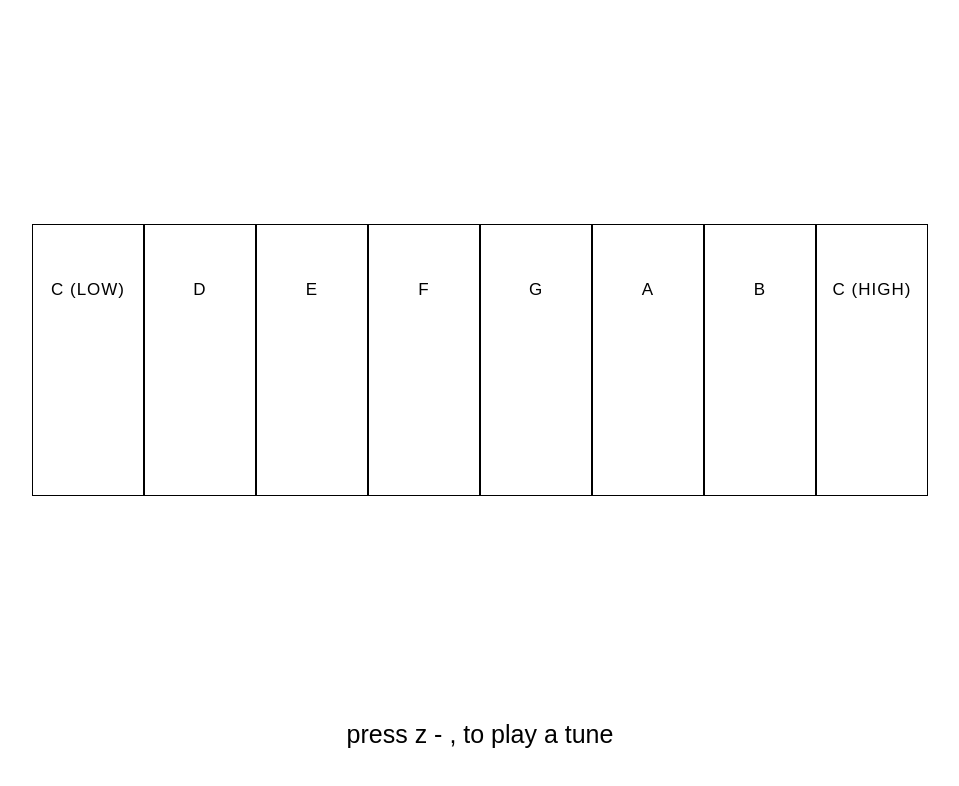
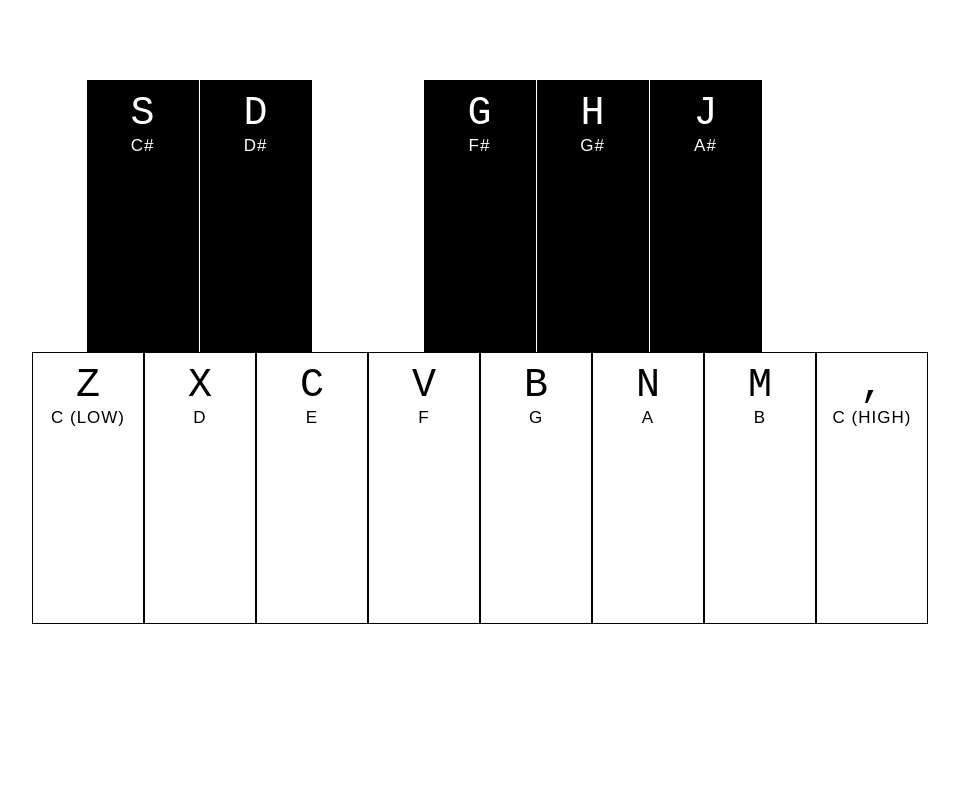
Before and after one commit to C-Powers/piano, a plain HTML site: page index.html in a window 1280 px wide. Shown: the whole page, without its empty margins (160-1119 px from the left). Drawn offline with Linux system fonts and the light colour scheme.

Commit message:
black keys

```diff
--- a/index.html
+++ b/index.html
@@ -9,53 +9,91 @@
 
 <div class="flex-parent">
 
-  <div class="keys">
-    <div data-key="90" class="key">
+  <div class="keyboard">
+    <div class="keys black">
+      <div data-key="83" class="black-key key-js">
+        <kbd>S</kbd>
+        <span class="sound">C#</span>
+      </div>
+      <div data-key="68" class="black-key key-js">
+        <kbd>D</kbd>
+        <span class="sound">D#</span>
+      </div>
+      <div data-key="" class="filler-key">
+        <kbd></kbd>
+        <span class="sound"></span>
+      </div>
+      <div data-key="71" class="black-key key-js">
+        <kbd>G</kbd>
+        <span class="sound">F#</span>
+      </div>
+      <div data-key="72" class="black-key key-js">
+        <kbd>H</kbd>
+        <span class="sound">G#</span>
+      </div>
+      <div data-key="74" class="black-key key-js">
+        <kbd>J</kbd>
+        <span class="sound">A#</span>
+      </div>
+      <div data-key="" class="filler-key">
+        <kbd></kbd>
+        <span class="sound"></span>
+      </div>
+    </div>
+
+    <div class="keys white">
+      <div data-key="90" class="key key-js">
         <kbd>Z</kbd>
         <span class="sound">C (low)</span>
       </div>
-    <div data-key="88" class="key">
+      <div data-key="88" class="key key-js">
         <kbd>X</kbd>
         <span class="sound">D</span>
       </div>
-    <div data-key="67" class="key">
+      <div data-key="67" class="key key-js">
         <kbd>C</kbd>
         <span class="sound">E</span>
       </div>
-    <div data-key="86" class="key">
+      <div data-key="86" class="key key-js">
         <kbd>V</kbd>
         <span class="sound">F</span>
       </div>
-    <div data-key="66" class="key">
+      <div data-key="66" class="key key-js">
         <kbd>B</kbd>
         <span class="sound">G</span>
       </div>
-    <div data-key="78" class="key">
+      <div data-key="78" class="key key-js">
         <kbd>N</kbd>
         <span class="sound">A</span>
       </div>
-    <div data-key="77" class="key">
+      <div data-key="77" class="key key-js">
         <kbd>M</kbd>
         <span class="sound">B</span>
       </div>
-    <div data-key="188" class="key">
+      <div data-key="188" class="key key-js">
         <kbd>,</kbd>
         <span class="sound">c (high)</span>
       </div>
     </div>
+  </div>
 
-  <div class="instructions">
+  <!-- <div class="instructions">
     press z - , to play a tune
-  </div>
+  </div> -->
 
 </div>
 
   <audio data-key="90" src="sounds/c1.wav"></audio>
+  <audio data-key="83" src="sounds/c1s.wav"></audio>
   <audio data-key="88" src="sounds/d1.wav"></audio>
+  <audio data-key="68" src="sounds/d1s.wav"></audio>
   <audio data-key="67" src="sounds/e1.wav"></audio>
   <audio data-key="86" src="sounds/f1.wav"></audio>
+  <audio data-key="71" src="sounds/f1s.wav"></audio>
   <audio data-key="66" src="sounds/g1.wav"></audio>
+  <audio data-key="72" src="sounds/g1s.wav"></audio>
   <audio data-key="78" src="sounds/a1.wav"></audio>
+  <audio data-key="74" src="sounds/a1s.wav"></audio>
   <audio data-key="77" src="sounds/b1.wav"></audio>
   <audio data-key="188" src="sounds/c2.wav"></audio>
 
--- a/js/index.js
+++ b/js/index.js
@@ -11,7 +11,7 @@ function keyPress(e) {
     if (e.propertyName !== 'transform') return;
     this.classList.remove('playing')
   }
-  const keys = document.querySelectorAll('.key')
+  const keys = document.querySelectorAll('.key-js')
   keys.forEach(k => k.addEventListener('transitionend', removeTransition))
 }
 window.addEventListener('keydown', keyPress)
--- a/style.css
+++ b/style.css
@@ -10,7 +10,7 @@ body,html {
 .flex-parent {
   display:flex;
   flex-direction: column;
-  justify-content: space-around;
+  justify-content: center;
   align-items: center;
 }
 
@@ -18,10 +18,15 @@ body,html {
   font-size: 2.5rem;
 }
 
+.keyboard {
+  margin-top: 10vh;
+  min-height: 90vh;
+}
+
 .keys {
   display: flex;
   flex: 1;
-  min-height: 90vh;
+  /*min-height: 90vh;*/
   align-items: center;
   justify-content: center;
 }
@@ -30,6 +35,32 @@ body,html {
   border: .1rem solid black;
   font-size: 1.5rem;
   padding: 1rem .5rem;
+  transition: all .07s ease;
+  width: 10rem;
+  height: 25rem;
+  text-align: center;
+  color: black;
+  background: white;
+}
+
+.black-key {
+  border: .1rem solid black;
+  font-size: 1.5rem;
+  padding: 1rem .5rem;
+  margin-right: .1rem;
+  transition: all .07s ease;
+  width: 10rem;
+  height: 25rem;
+  text-align: center;
+  color: white;
+  background: black;
+}
+
+.filler-key {
+  /*border: .1rem solid black;*/
+  font-size: 1.5rem;
+  padding: 1rem .5rem;
+  margin-right: .1rem;
   transition: all .07s ease;
   width: 10rem;
   height: 25rem;
@@ -49,9 +80,16 @@ kbd {
   font-size: 4rem;
 }
 
-.sound {
+.key .sound {
   font-size: 1.7rem;
   text-transform: uppercase;
   letter-spacing: .1rem;
   color: black;
 }
+
+.black .sound {
+  font-size: 1.7rem;
+  text-transform: uppercase;
+  letter-spacing: .1rem;
+  color: white;
+}
```
Lines whose indentation alone changed are shown as unchanged.
